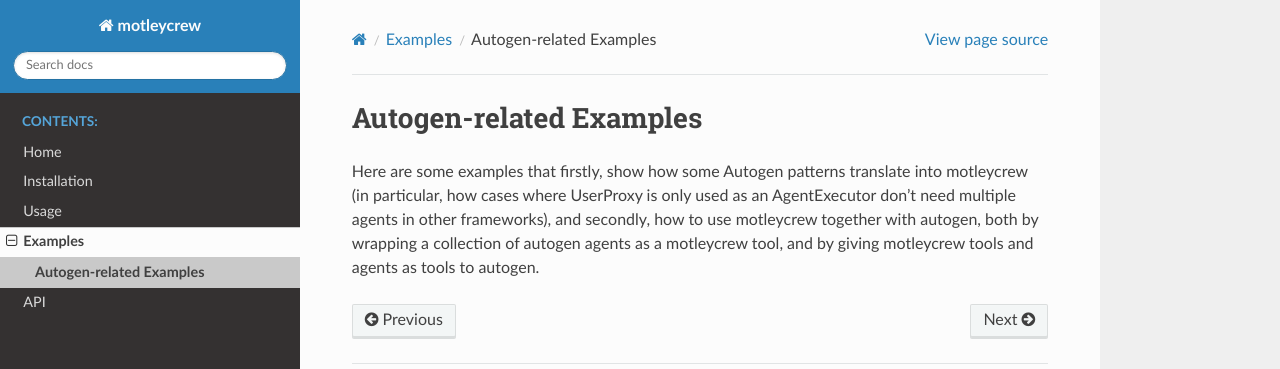
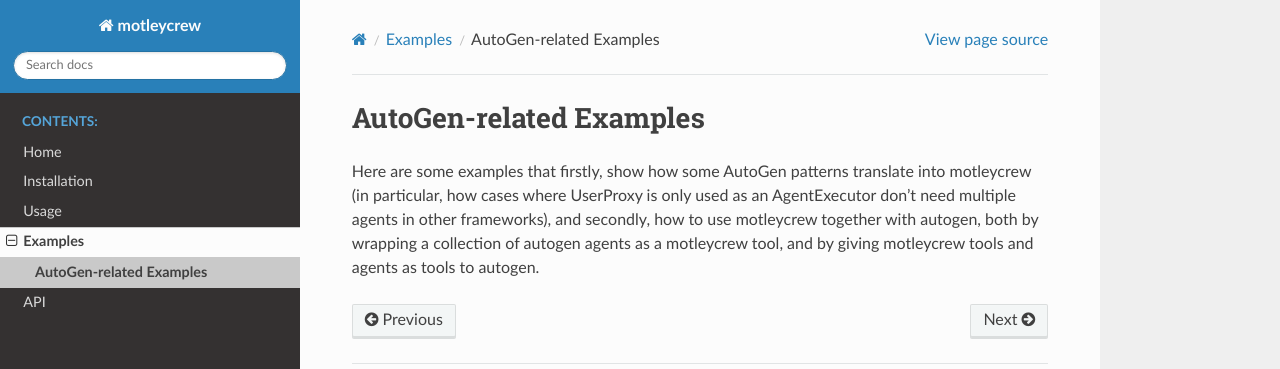
Before and after one commit to ShoggothAI/motleycrew, a Sphinx documentation site: the page built from docs/source/autogen.rst, in a window 1280 px wide. Shown: the top 369 px of the page. Built offline with Sphinx 7.4.7 and the Read the Docs theme 2.0.0, drawn with Linux system fonts in a browser that asks for light colours; pages that are not in the unit, such as notebooks, are missing from menus.

```diff
--- a/docs/source/autogen.rst
+++ b/docs/source/autogen.rst
@@ -1,7 +1,7 @@
-Autogen-related Examples
+AutoGen-related Examples
 ========================
 
-Here are some examples that firstly, show how some Autogen patterns translate into motleycrew (in particular,
+Here are some examples that firstly, show how some AutoGen patterns translate into motleycrew (in particular,
 how cases where UserProxy is only used as an AgentExecutor don't need multiple agents in other frameworks),
 and secondly, how to use motleycrew together with autogen, both by wrapping a collection of autogen agents as
 a motleycrew tool, and by giving motleycrew tools and agents as tools to autogen.
--- a/docs/source/examples.rst
+++ b/docs/source/examples.rst
@@ -7,4 +7,5 @@ Examples
 
    examples/blog_with_images
    examples/research_agent
+   examples/knowledge_graph
    autogen
--- a/docs/source/installation.rst
+++ b/docs/source/installation.rst
@@ -10,7 +10,7 @@ Installation using pip
 
 Installation from source
 ------------------------
-| Motleycrew uses Poetry to manage its dependencies. We suggest you use it if you want to install Motleycrew from source.
+| Motleycrew uses Poetry to manage its dependencies. We suggest you use it if you want to install motleycrew from source.
 | For installation instructions, see https://python-poetry.org/docs/#installation.
 
 Clone the repository_ and install the dependencies:
```
Also changed, not shown: 1 other file.
